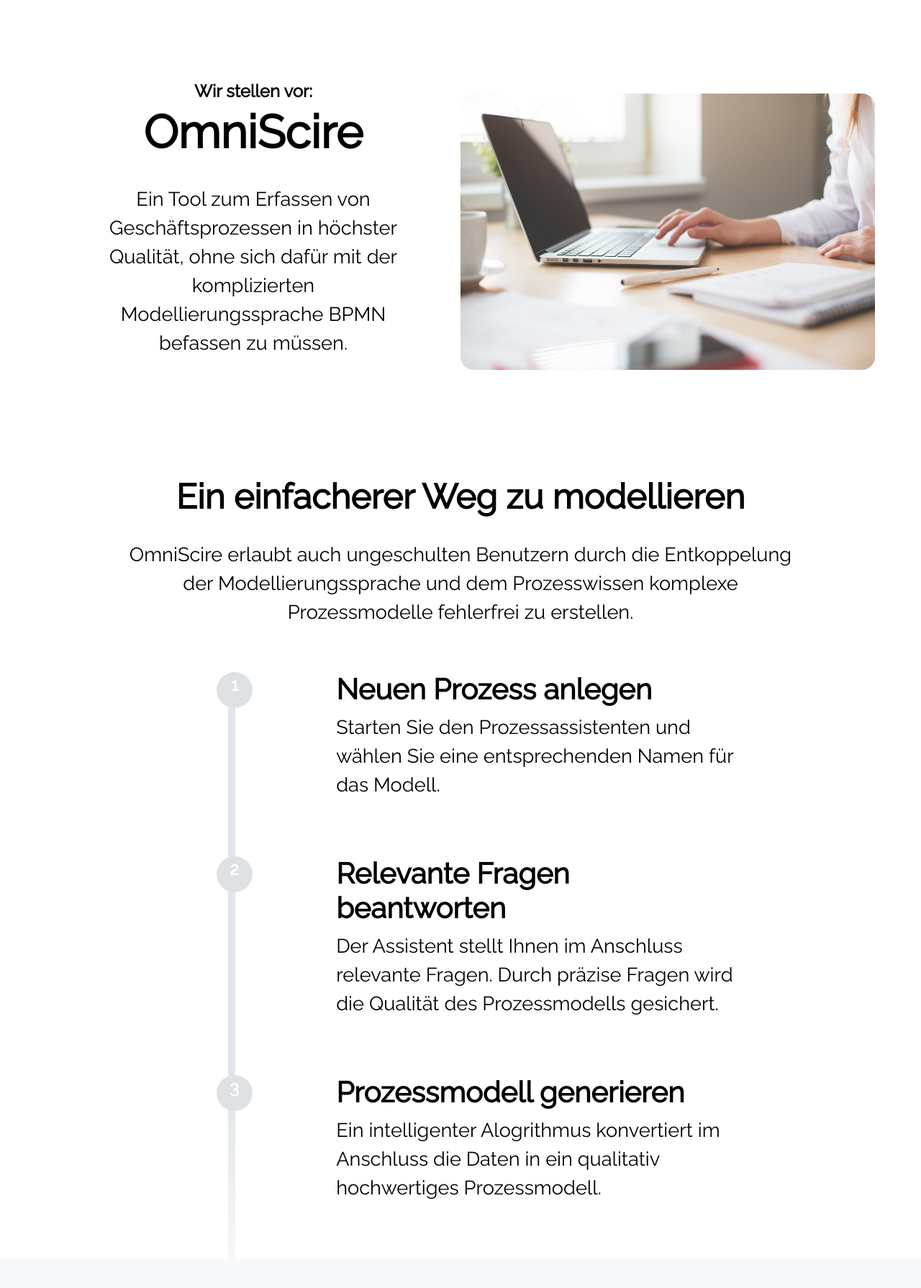
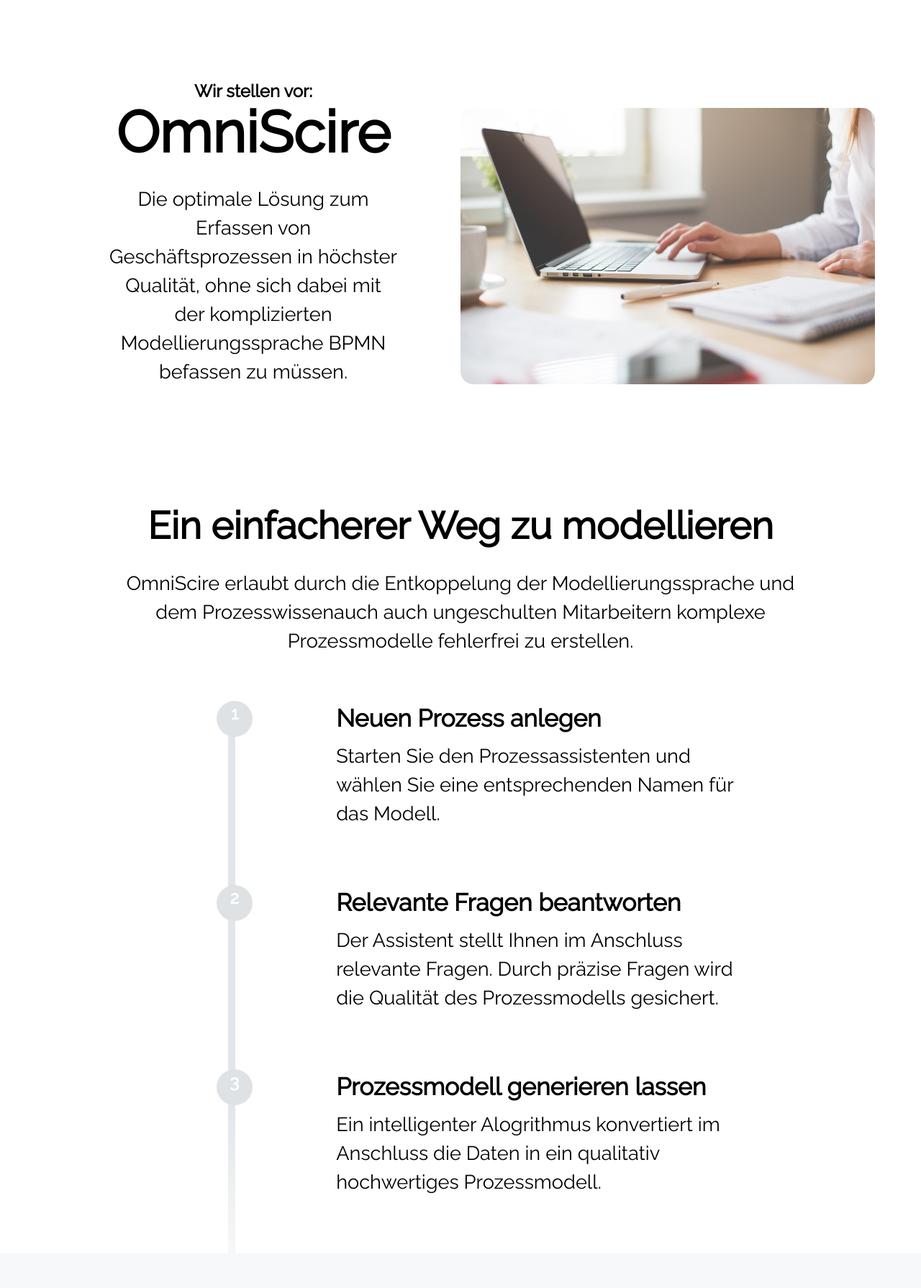
Before and after one commit to michaelzm/bpmnlandingpage, a PHP site: page / in a window 1280 px wide. Shown: the part 80-1870 px from the top of the page at 72% size. Run offline with PHP 8.4, Linux system fonts and the light colour scheme.

Commit message:
fixing minor styling

```diff
--- a/index.html
+++ b/index.html
@@ -35,8 +35,8 @@
               <h5>Wir stellen vor:</h5>
               <h2>OmniScire</h2>
               <p>
-                Ein Tool zum Erfassen von Geschäftsprozessen in höchster
-                Qualität, ohne sich dafür mit der komplizierten
+                Die optimale Lösung zum Erfassen von Geschäftsprozessen in
+                höchster Qualität, ohne sich dabei mit der komplizierten
                 Modellierungssprache BPMN befassen zu müssen.
               </p>
             </div>
@@ -51,9 +51,9 @@
           <div class="steps-headline">
             <h3>Ein einfacherer Weg zu modellieren</h3>
             <p>
-              OmniScire erlaubt auch ungeschulten Benutzern durch die
-              Entkoppelung der Modellierungssprache und dem Prozesswissen
-              komplexe Prozessmodelle fehlerfrei zu erstellen.
+              OmniScire erlaubt durch die Entkoppelung der Modellierungssprache
+              und dem Prozesswissenauch auch ungeschulten Mitarbeitern komplexe
+              Prozessmodelle fehlerfrei zu erstellen.
             </p>
           </div>
           <div class="x-grid">
@@ -93,7 +93,7 @@
                   </div>
 
                   <h4>
-                    Prozessmodell generieren
+                    Prozessmodell generieren lassen
                   </h4>
                   <p>
                     Ein intelligenter Alogrithmus konvertiert im Anschluss die
@@ -123,13 +123,13 @@
               </p>
             </div>
             <div class="feature-2">
-              <h4>Passen Sie den Expertengrad an</h4>
+              <h4>Passen Sie den Erfahrungsgrad an</h4>
               <p>
                 Bestimmen Sie selbst, wie erfahren Sie mit dem Umgang bei der
                 Erstellung von Prozessmodellen sind - entsprechend ändert sich
-                auch der Vorgang zur Eingabe der Prozessdaten. So kann jeder
-                Mitarbeiter Prozessmodelle fehlerfrei mit maximaler Effizienz
-                erstellen.
+                auch der Vorgang zur Eingabe der Prozessdaten. Von Anfänger bis
+                zum Experten - so kann jeder Mitarbeiter Prozessmodelle
+                fehlerfrei mit maximaler Effizienz erstellen.
               </p>
             </div>
             <div class="feature-3">
--- a/styles/main.css
+++ b/styles/main.css
@@ -386,17 +386,17 @@
 }
 
 h2 {
-  font-size: 4rem;
+  font-size: 5rem;
   line-height: 5rem;
 }
 
 h3 {
-  font-size: 3rem;
+  font-size: 3.3rem;
   line-height: 3.5rem;
 }
 
 h4 {
-  font-size: 2.5rem;
+  font-size: 2.1rem;
   line-height: 3rem;
 }
 
--- a/styles/main.scss
+++ b/styles/main.scss
@@ -333,17 +333,17 @@
 }
 
 h2 {
-  font-size: 4rem;
+  font-size: 5rem;
   line-height: 5rem;
 }
 
 h3 {
-  font-size: 3rem;
+  font-size: 3.3rem;
   line-height: 3.5rem;
 }
 
 h4 {
-  font-size: 2.5rem;
+  font-size: 2.1rem;
   line-height: 3rem;
 }
 
```
Also changed, not shown: 1 other file.
